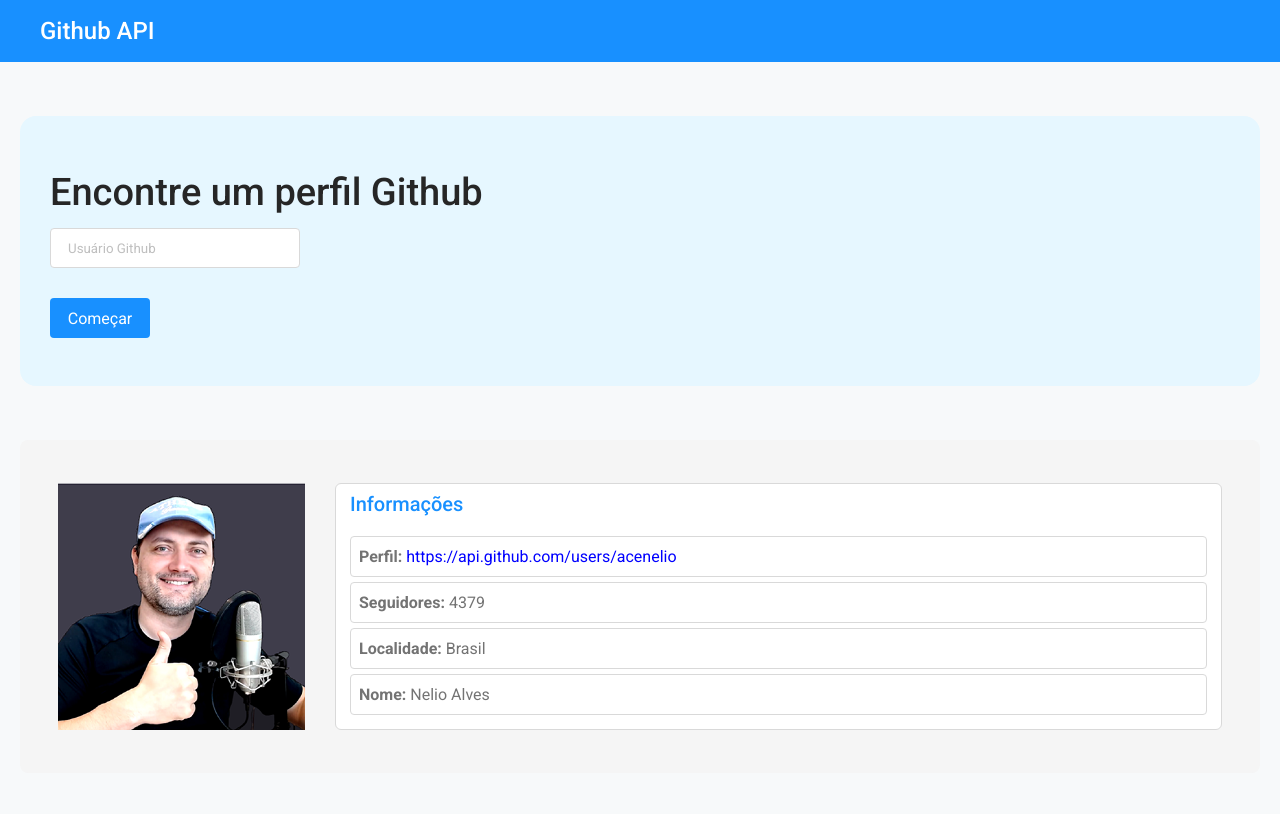
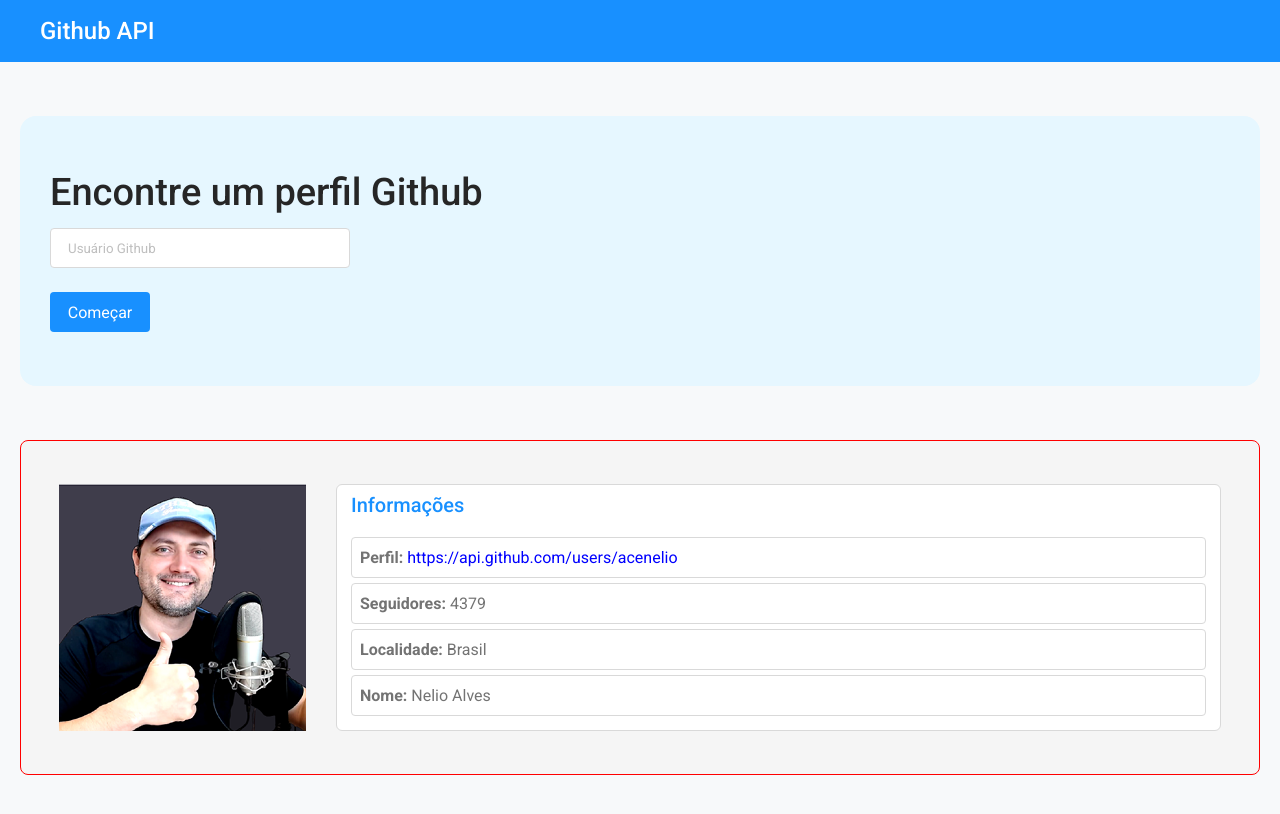
Before and after one commit to VictorB4rros/desafio-github-api, a React (Vite) app: page /find in a window 1280 px wide. Shown: the top 814 px of the page. Built offline with nearby package versions, Linux system fonts and the light colour scheme.

Commit message:
Implementing responsiveness on the profile card - not ready

```diff
--- a/src/routes/Root/Find/styles.css
+++ b/src/routes/Root/Find/styles.css
@@ -23,29 +23,6 @@
     font-size: 24px;
 }
 
-@media (min-width: 576px) {
-    .find-container {
-        align-items: flex-start;
-        padding: 54px 0 0 30px;
-    }
-
-    .find-title {
-        font-size: 38px;
-    }
-
-    .input-container {
-        margin-bottom: 24px;
-    }
-
-    .find-title-container {
-        margin-bottom: 14px;
-    }
-
-    .find-input {
-        width: 300px;
-    }
-}
-
 .input-container {
     margin-bottom: 30px;
 }
@@ -67,13 +44,13 @@
     background-color: var(--color-card-bg-secondary);
     border-radius: 8px;
     padding: 43px 38px;
-    display: flex;
+    border: 1px solid red;
 }
 
 .picture-container {
     height: 247px;
     width: 247px;
-    margin-right: 30px;
+    margin-bottom: 10px;
 }
 
 .profile-pic {
@@ -122,3 +99,37 @@
     font-size: 16px;
     font-weight: 400;
 }
+
+@media (min-width: 576px) {
+    .find-container {
+        align-items: flex-start;
+        padding: 54px 0 0 30px;
+    }
+
+    .find-title {
+        font-size: 38px;
+    }
+
+    .input-container {
+        margin-bottom: 24px;
+    }
+
+    .find-title-container {
+        margin-bottom: 14px;
+    }
+
+    .find-input {
+        width: 300px;
+    }
+
+    .profile-container {
+        display: flex;
+    }
+
+    .picture-container {
+        margin-top: 0;
+        margin-right: 30px;
+        margin-bottom: 0;
+        margin-left: 0;
+    }
+}
```
